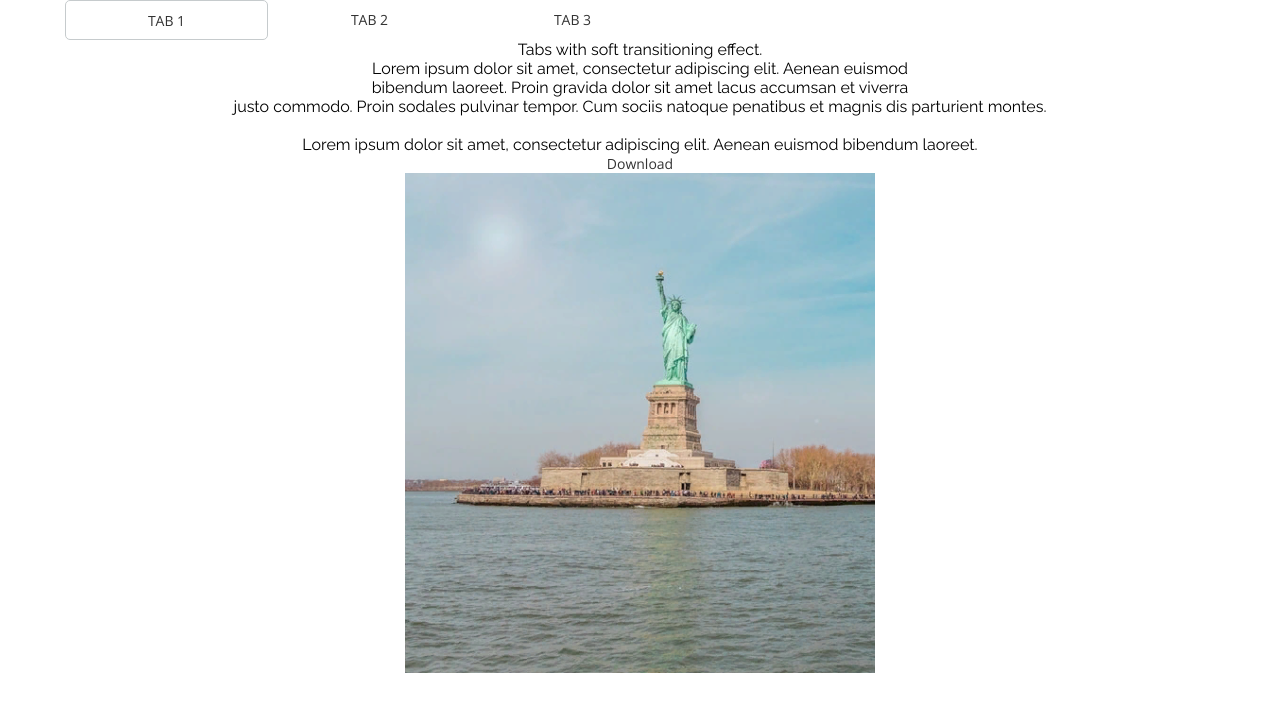
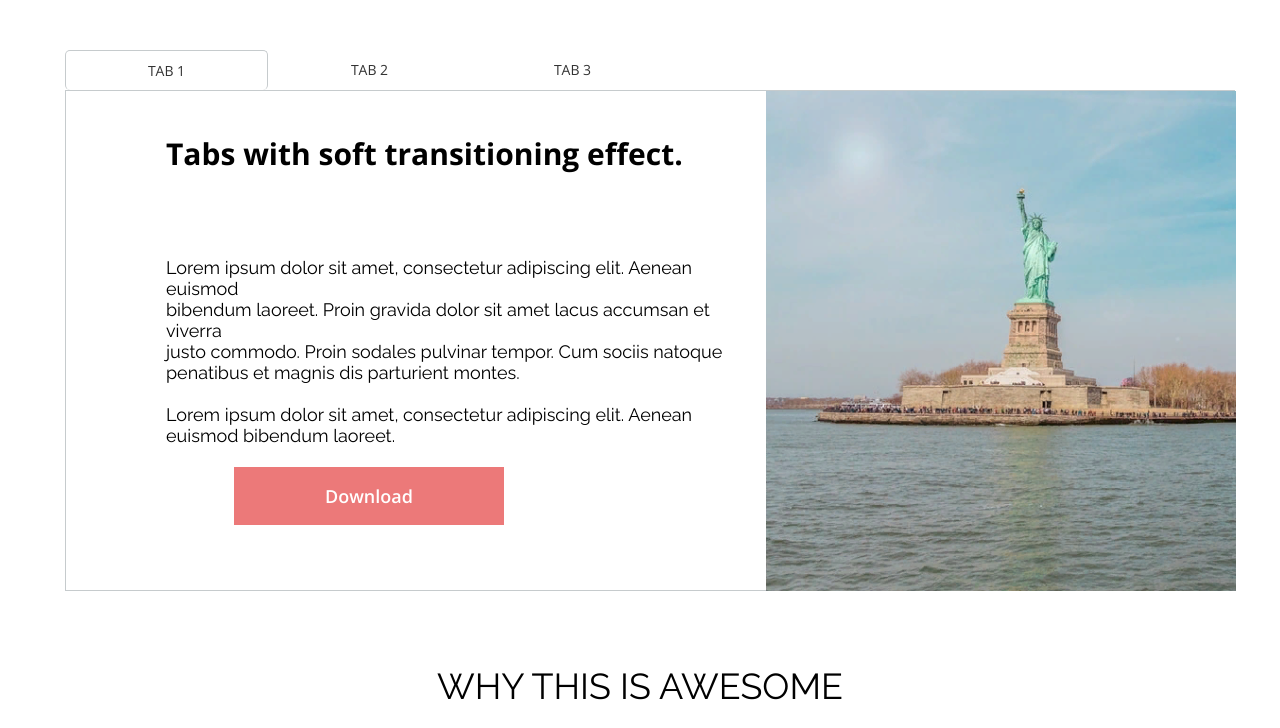
Before and after one commit to dashakuzmich/FE102-Front-End-Darya-Kuzmich, a plain HTML site: page index.html in a window 1280 px wide. Shown: the top 728 px of the page. Drawn offline with nearby package versions, Linux system fonts and the light colour scheme.

Commit message:
update styles

```diff
--- a/css/awesome.css
+++ b/css/awesome.css
@@ -1,5 +1,5 @@
 .awesome {
-    margin: 54px 0 30px 0;
+    margin: 74px 0 30px 0;
 }
 
 .awesome__title {
@@ -23,7 +23,6 @@
     line-height: 21.13px;
     padding-bottom: 40px;
     color: #86878B;
-    ;
 }
 
 .cards {
--- a/css/main.css
+++ b/css/main.css
@@ -17,5 +17,6 @@ html {
 }
 
 .wrap {
+    margin-top: 50px;
     text-align: center;
 }
--- a/css/tabs.css
+++ b/css/tabs.css
@@ -1,17 +1,15 @@
-a {
+.menu a {
   text-decoration: none;
   color: #333333;
-    font-family: 'Open Sans';
+  font-family: "Open Sans";
   font-size: 14px;
   font-weight: 400;
   line-height: 19px;
   letter-spacing: 0em;
   text-align: center;
-
 }
 .menu {
   display: flex;
-
   align-items: center;
 }
 
@@ -23,7 +21,55 @@ align-items: center;
 }
 
 .menu li:first-child {
-    border: 1px solid #C6CBCD;
+  border: 1px solid #c6cbcd;
   border-radius: 5px;
+  border-bottom: 0;
+}
 
+.tabs {
+  display: flex;
+  width: 1170px;
+  height: 501px;
+  border: 1px solid #c6cbcd;
 }
+.tabs__text {
+  margin: 42px 30px 54px 100px;
+}
+.tabs__title {
+  font-family: "Open Sans";
+  font-size: 30px;
+  font-weight: 700;
+  line-height: 41px;
+  letter-spacing: 0em;
+  text-align: left;
+  width: 570px;
+  height: 124px;
+}
+
+.tabs__description {
+    width: 570px;
+    height: 210px;
+  font-size: 18px;
+  font-weight: 400;
+  line-height: 21px;
+  letter-spacing: 0em;
+  text-align: left;
+}
+
+.tabs__btn {
+  width: 270px;
+  height: 58px;
+  padding: 17px 0;
+  background-color: #ec7979;
+  margin-left: 68px;
+}
+.tabs__btn a {
+  color: #ffffff;
+  text-decoration: none;
+  font-family: "Open Sans";
+  font-size: 18px;
+  font-weight: 600;
+  line-height: 25px;
+  letter-spacing: 0em;
+  text-align: center;
+}
```
Lines whose indentation alone changed are shown as unchanged.
